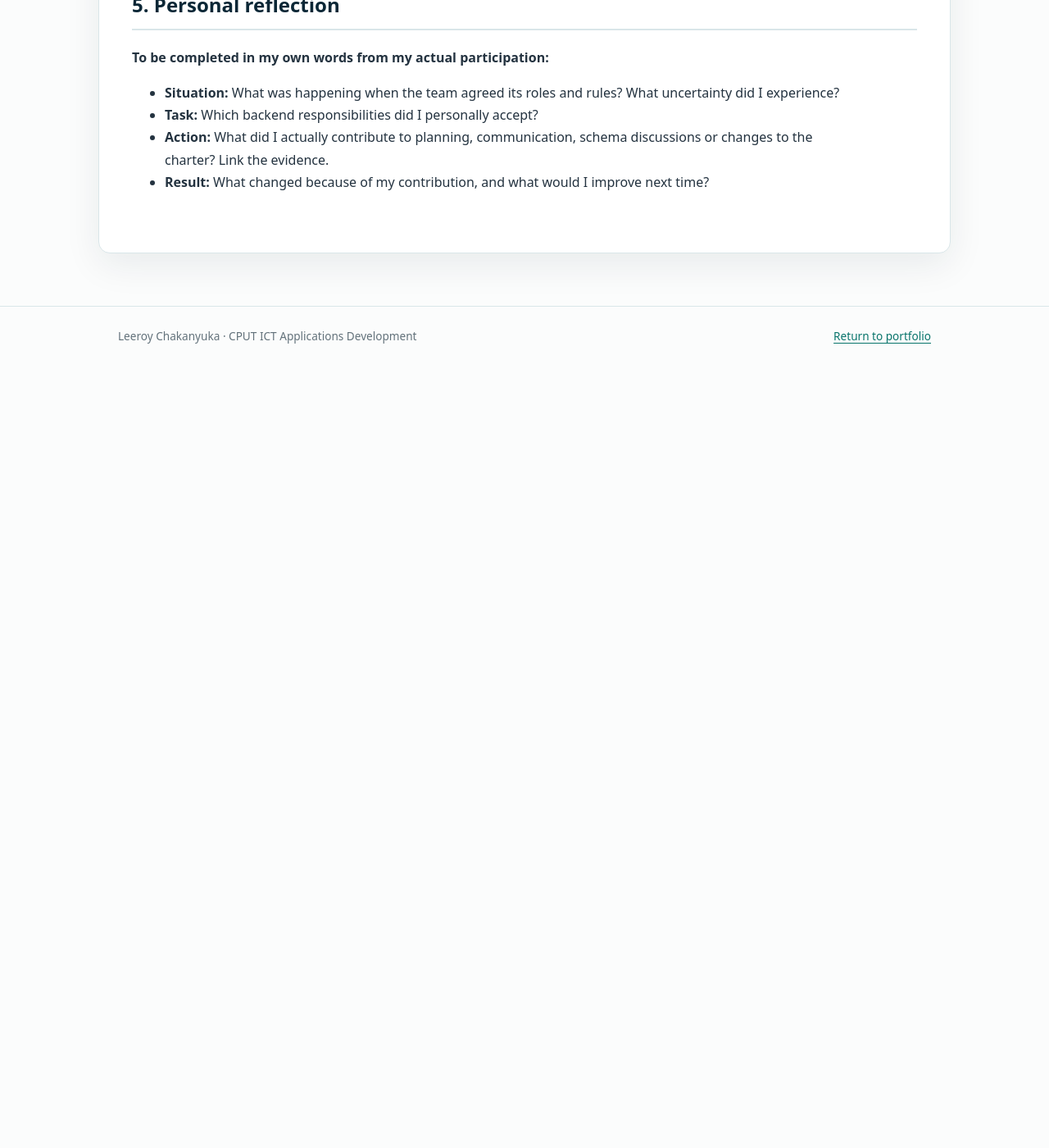
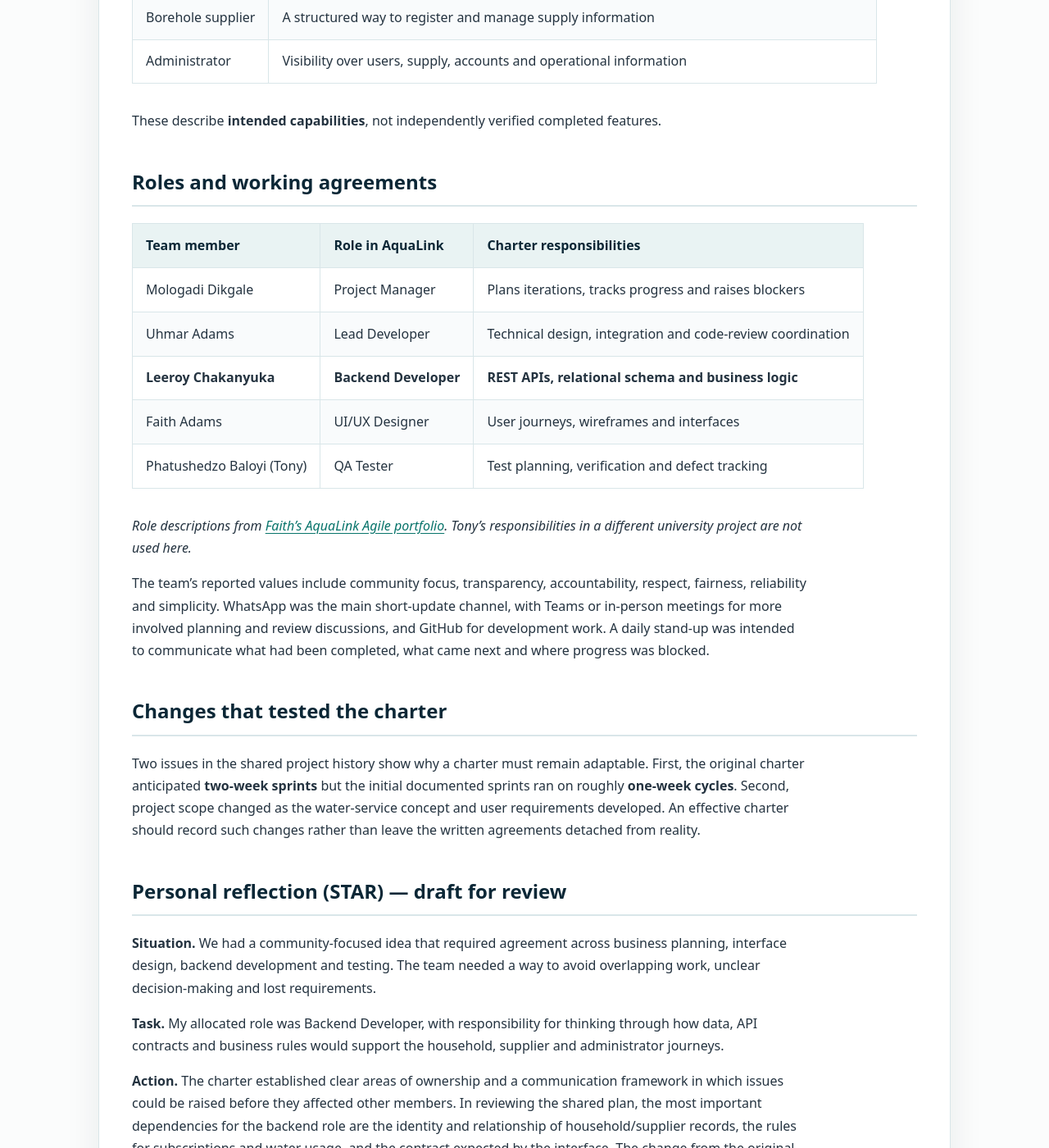
Before and after one commit to leeroy-chakanyuka/professional-portfolio, a Jekyll site: the page built from agile/team-charter.md, in a window 1280 px wide and 1400 px high, scrolled down 1741 px. Shown: the whole window at 82% size. Built offline with Jekyll 4.4.1, drawn with Linux system fonts in a browser that asks for light colours; before the commit the page ends 2186 px from its top, so only the background shows below that; some of the changed text lies outside the part shown.

Commit message:
Populate charter and user stories with shared AquaLink evidence

```diff
--- a/agile/team-charter.md
+++ b/agile/team-charter.md
@@ -1,51 +1,74 @@
 ---
 layout: default
 title: "Agile Team Charter"
-description: "AquaLink roles, team agreements and working principles"
+description: "AquaLink's shared purpose, roles, working agreements and changes"
 permalink: /agile/team-charter/
 ---
 
 [← Agile hub]({{ '/agile/' | relative_url }})
 
-## 1. Purpose and team context
+## Evidence: the actual team charter
 
-The AquaLink team formed to explore a more dependable and transparent model for community water access in Muraleni village, Limpopo. The shared charter describes purpose, roles, values, communication and planned goals.
+The AquaLink team designed a proposal to improve household access to water in **Muraleni, Limpopo**, connecting households, borehole suppliers and administrators through a digital platform alongside a planned physical distribution network.
 
-**Primary group artefact:** [Agile Team Charter PDF, published by team member Faith Adams](https://github.com/FaithA965/FaithA965.github.io/blob/main/Agile_Team_Charter.pdf).
+The charter provides a common statement of purpose, role assignments, responsibilities, values and communication expectations. It is a **shared project artefact**; the original PDF and Mologadi's screenshots provide the evidence.
 
-## 2. Team roles
+[Read the full team charter PDF](https://github.com/FaithA965/FaithA965.github.io/blob/main/Agile_Team_Charter.pdf).
 
-| Member | Role | Responsibility described by shared documentation |
+![AquaLink team charter: page one](https://raw.githubusercontent.com/MologadiD/Portfolio/main/assets/img/charter-1.png)
+
+*Source: [Mologadi's charter image 1](https://github.com/MologadiD/Portfolio/blob/main/assets/img/charter-1.png).*
+
+![AquaLink team charter: page two](https://raw.githubusercontent.com/MologadiD/Portfolio/main/assets/img/charter-2.png)
+
+*Source: [Mologadi's charter image 2](https://github.com/MologadiD/Portfolio/blob/main/assets/img/charter-2.png).*
+
+## Shared purpose and stakeholder value
+
+The project evolved from an initially narrower water-delivery concept into the proposal for a piped-water network supported by digital records. The proposed platform considers three principal users:
+
+| User | Intended benefit |
+|---|---|
+| Household | Easier connection requests and a clearer view of subscription, usage and payment information |
+| Borehole supplier | A structured way to register and manage supply information |
+| Administrator | Visibility over users, supply, accounts and operational information |
+
+These describe **intended capabilities**, not independently verified completed features.
+
+## Roles and working agreements
+
+| Team member | Role in AquaLink | Charter responsibilities |
 |---|---|---|
-| Mologadi Dikgale | Project Manager | Planning, backlog management and coordination |
-| Uhmar Adams | Lead Developer | Architecture, integration and code review |
-| **Leeroy Chakanyuka** | **Backend Developer** | **REST APIs, database schema, business logic** |
-| Faith Adams | UI/UX Designer | Wireframes, user flows and interface design |
-| Phatushedzo Baloyi | QA Tester | Test cases, defects and acceptance checks |
+| Mologadi Dikgale | Project Manager | Plans iterations, tracks progress and raises blockers |
+| Uhmar Adams | Lead Developer | Technical design, integration and code-review coordination |
+| **Leeroy Chakanyuka** | **Backend Developer** | **REST APIs, relational schema and business logic** |
+| Faith Adams | UI/UX Designer | User journeys, wireframes and interfaces |
+| Phatushedzo Baloyi (Tony) | QA Tester | Test planning, verification and defect tracking |
 
-Source: [Faith's charter summary](https://github.com/FaithA965/FaithA965.github.io/blob/main/agile.md#1-agile-team-charter).
+*Role descriptions from [Faith's AquaLink Agile portfolio](https://github.com/FaithA965/FaithA965.github.io/blob/main/agile.md#1-agile-team-charter). Tony's responsibilities in a different university project are not used here.*
 
-## 3. Reported working agreements
+The team's reported values include community focus, transparency, accountability, respect, fairness, reliability and simplicity. WhatsApp was the main short-update channel, with Teams or in-person meetings for more involved planning and review discussions, and GitHub for development work. A daily stand-up was intended to communicate what had been completed, what came next and where progress was blocked.
 
-The published team summary describes WhatsApp for daily check-ins, Microsoft Teams or in-person meetings for planning and reviews, and GitHub for source control. It also describes short stand-ups reporting completed work, planned work and blockers.
+## Changes that tested the charter
 
-> These are reported charter agreements, not confirmation of every meeting or activity. The original charter PDF and Trello records should be used to check versions and implementation.
+Two issues in the shared project history show why a charter must remain adaptable. First, the original charter anticipated **two-week sprints** but the initial documented sprints ran on roughly **one-week cycles**. Second, project scope changed as the water-service concept and user requirements developed. An effective charter should record such changes rather than leave the written agreements detached from reality.
 
-## 4. Charter changes and learning opportunities
-
-Faith's retrospective notes two important differences between the original plan and the developing project: a shift from two-week to one-week sprints, and a shift from an initially narrower water-service concept to a wider platform serving households, suppliers and administrators.
-
-These are useful examples of adapting a team agreement as requirements evolve. They should be attributed to the shared project record, not presented as individual achievements.
-
-## 5. Personal reflection
+## Personal reflection (STAR) — draft for review
 
 <a id="personal-reflection"></a>
 
-**To be completed in my own words from my actual participation:**
+**Situation.** We had a community-focused idea that required agreement across business planning, interface design, backend development and testing. The team needed a way to avoid overlapping work, unclear decision-making and lost requirements.
 
-- **Situation:** What was happening when the team agreed its roles and rules? What uncertainty did I experience?
-- **Task:** Which backend responsibilities did I personally accept?
-- **Action:** What did I actually contribute to planning, communication, schema discussions or changes to the charter? Link the evidence.
-- **Result:** What changed because of my contribution, and what would I improve next time?
+**Task.** My allocated role was Backend Developer, with responsibility for thinking through how data, API contracts and business rules would support the household, supplier and administrator journeys.
 
-<!-- TODO: replace this worksheet with a first-person STAR reflection based on your own experience and cited evidence. -->
+**Action.** The charter established clear areas of ownership and a communication framework in which issues could be raised before they affected other members. In reviewing the shared plan, the most important dependencies for the backend role are the identity and relationship of household/supplier records, the rules for subscriptions and water usage, and the contract expected by the interface. The change from the original sprint cadence also shows why planning assumptions should be revisited.
+
+**Result and learning.** The charter created a useful starting agreement, but the evolving scope and sprint length demonstrate that planning documents need maintenance. My main takeaway is to confirm technical dependencies early and make changes to working agreements explicit rather than assuming that everyone has the same understanding.
+
+> **Personal check before submission:** Confirm the planning discussions you actually attended or influenced; this text does not claim you personally authored the charter or implemented the entire proposed backend.
+
+## References
+
+- [Faith Adams — AquaLink charter summary and team roles](https://github.com/FaithA965/FaithA965.github.io/blob/main/agile.md).
+- [Mologadi Dikgale — AquaLink charter screenshots](https://github.com/MologadiD/Portfolio/tree/main/assets/img).
+- [Original team charter PDF](https://github.com/FaithA965/FaithA965.github.io/blob/main/Agile_Team_Charter.pdf).
```
Also changed, not shown: agile/user-stories.md (+43 -30 lines).
